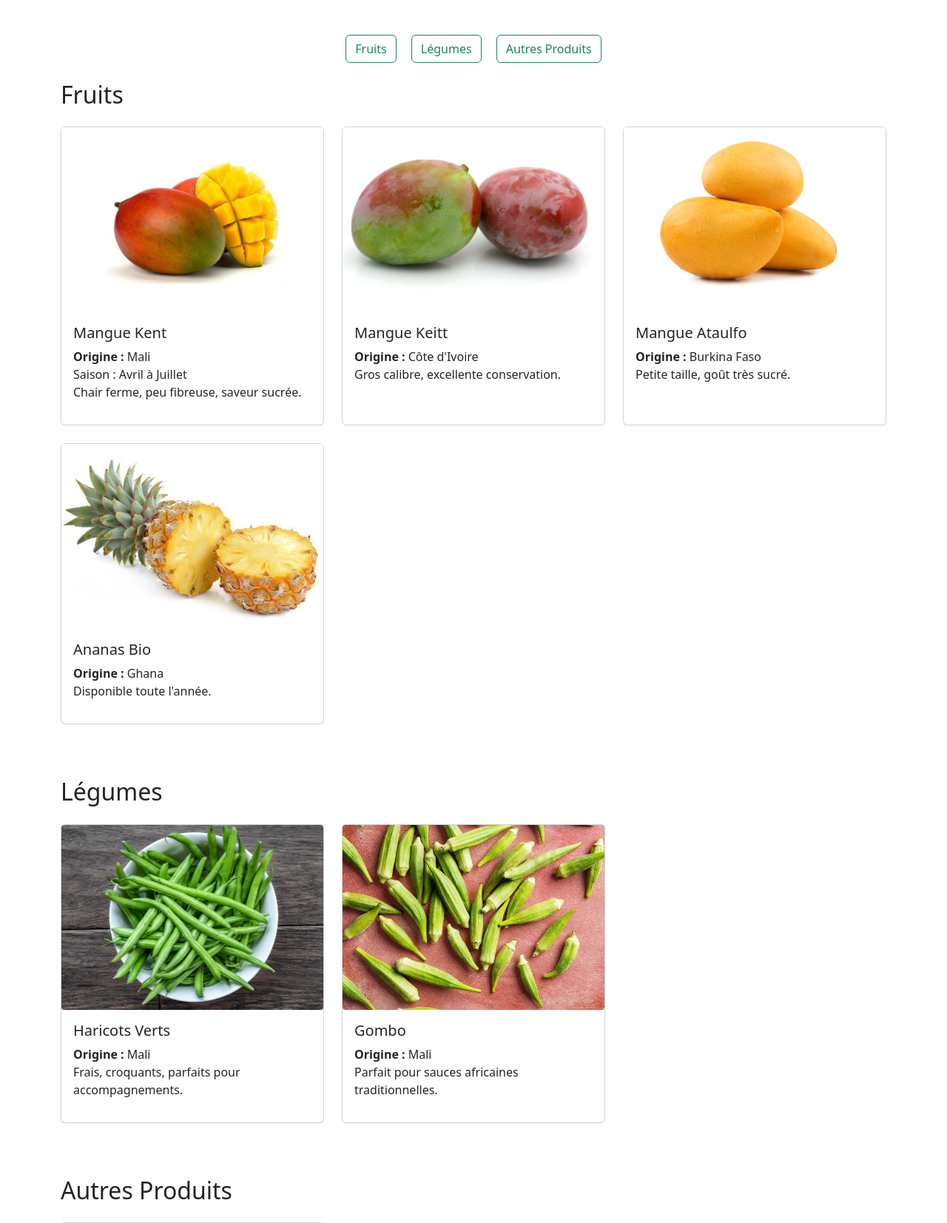
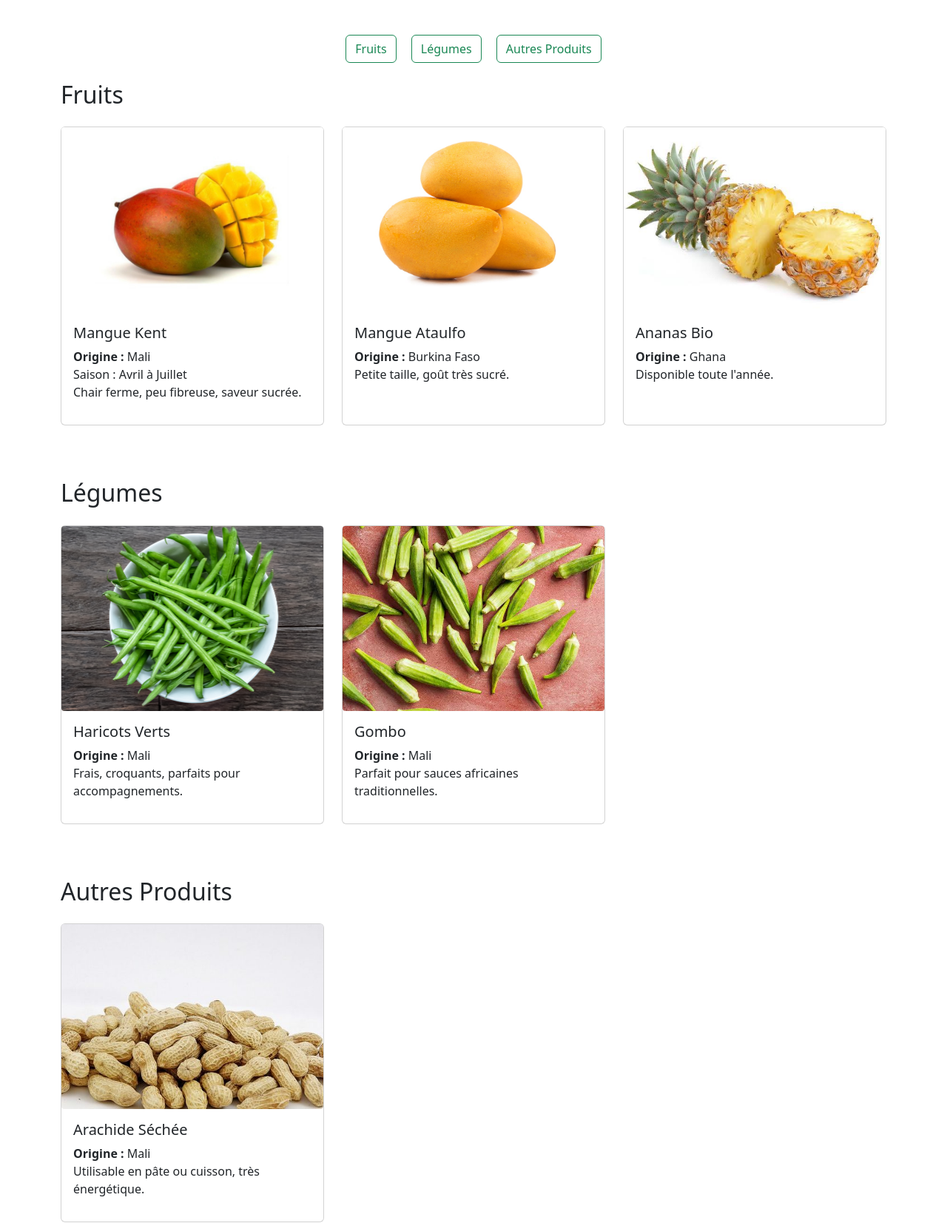
Before and after one commit to dmaiga/primeurs-expansion, a Flask app: page /products in a window 1280 px wide. Shown: the part 223-1876 px from the top of the page at 74% size. Run offline with Flask 3, Linux system fonts and the light colour scheme.

Commit message:
mvp2_v2 test -> approving checking

```diff
--- a/app/templates/products.html
+++ b/app/templates/products.html
@@ -41,16 +41,7 @@
           </div>
         </div>
       </div>
-      <!-- Mangue Keitt -->
-      <div class="col-md-4 mb-4">
-        <div class="card h-100">
-          <img src="/static/images/mangue-keitt.jpg" class="card-img-top" alt="Mangue Keitt">
-          <div class="card-body">
-            <h5 class="card-title">Mangue Keitt</h5>
-            <p><strong>Origine :</strong> Côte d'Ivoire<br>Gros calibre, excellente conservation.</p>
-          </div>
-        </div>
-      </div>
+
       <!-- Mangue Ataulfo -->
       <div class="col-md-4 mb-4">
         <div class="card h-100">
```
